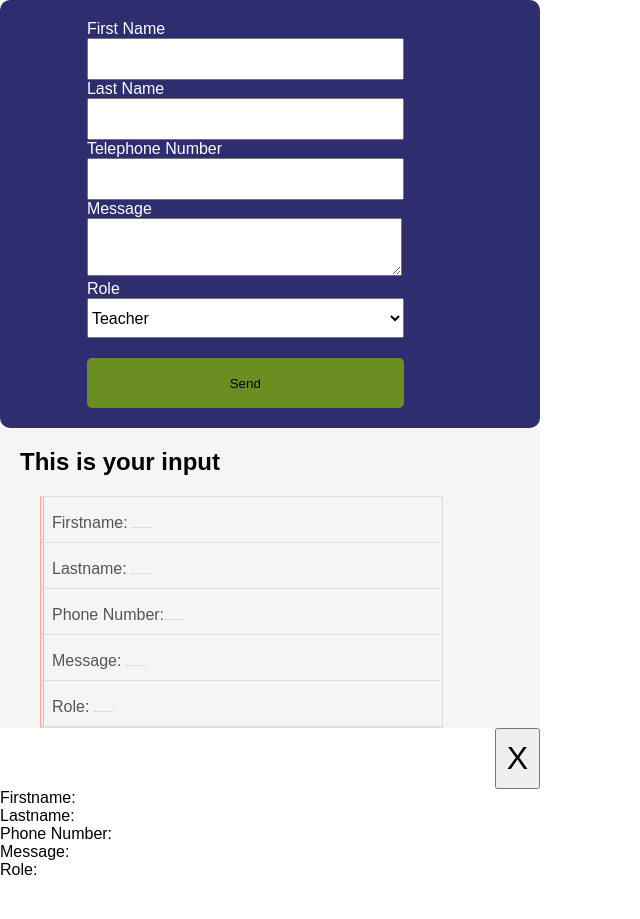
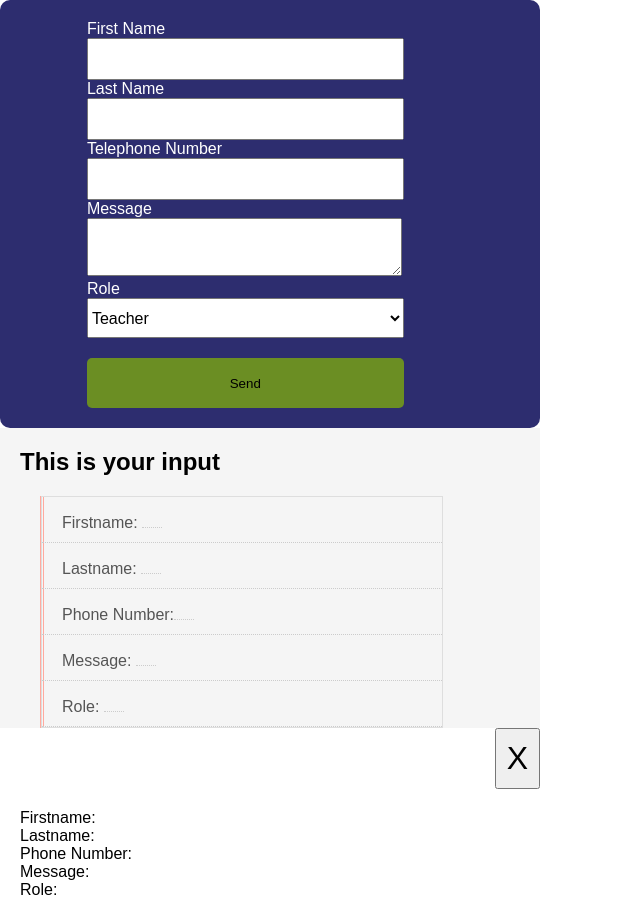
Before and after one commit to martin-holland/contactform, a React (Create React App) app: page / in a window 1280 px wide. Shown: the whole page, without its empty margins (0-640 px from the left). Before the commit the page ends 879 px from the top, so only its background shows below. Built offline with nearby package versions, Linux system fonts and the light colour scheme.

Commit message:
some css changes

```diff
--- a/src/App.css
+++ b/src/App.css
@@ -93,7 +93,7 @@ textarea {
   font-size: 1rem;
   list-style: none;
   border-bottom: 1px dotted #ccc;
-  text-indent: 0px;
+  text-indent: 10px;
   height: auto;
   padding: 10px;
   text-transform: capitalize;
@@ -136,6 +136,9 @@ textarea {
   justify-content: flex-end;
 }
 
+.popup-content {
+  padding: 20px;
+}
 .closewrapper button {
   padding: 10px;
   font-size: 2rem;
--- a/src/components/Popup.js
+++ b/src/components/Popup.js
@@ -6,11 +6,13 @@ function Popup(props) {
       <div className="closewrapper">
         <button id="close">X</button>
       </div>
-      <p>Firstname: {props.firstname}</p>
-      <p>Lastname: {props.lastname}</p>
-      <p>Phone Number: {props.telnumber}</p>
-      <p>Message: {props.message}</p>
-      <p>Role: {props.role}</p>
+      <div className="popup-content">
+        <p>Firstname: {props.firstname}</p>
+        <p>Lastname: {props.lastname}</p>
+        <p>Phone Number: {props.telnumber}</p>
+        <p>Message: {props.message}</p>
+        <p>Role: {props.role}</p>
+      </div>
     </div>
   );
 }
```
